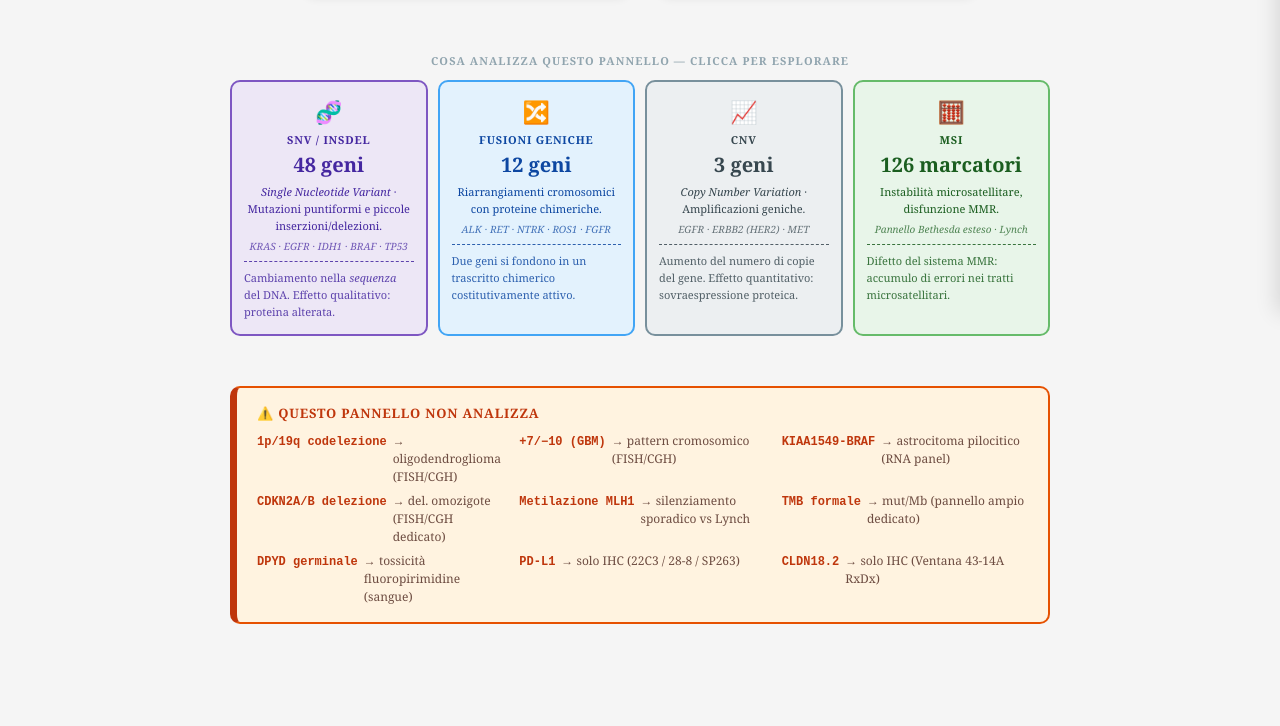
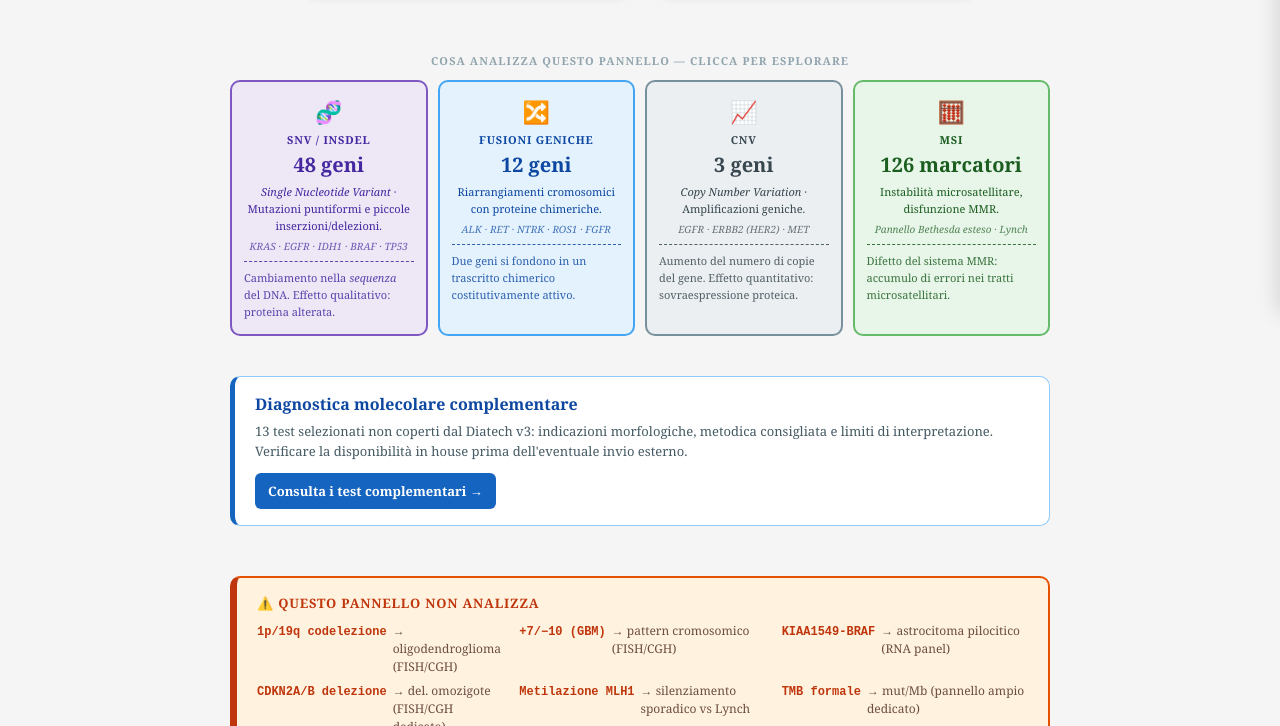
Before and after one commit to Infingardo/NGS, a plain HTML site: page index.html in a window 1280 px wide. Shown: the part 487-1213 px from the top of the page. Before the commit the page ends 1151 px from the top, so only its background shows below. Drawn offline with Linux system fonts and the light colour scheme.

Commit message:
Link complementary molecular testing guide from NGS homepage

```diff
--- a/index.html
+++ b/index.html
@@ -307,6 +307,11 @@
       </div>
     </div>
   </div>
+  <section style="width:100%;max-width:820px;margin-top:8px;background:#fff;border:1.5px solid #90CAF9;border-left:5px solid #1565C0;border-radius:10px;padding:16px 20px;">
+    <div style="font-size:16px;font-weight:700;color:#0D47A1;margin-bottom:6px;">Diagnostica molecolare complementare</div>
+    <p style="font-size:13px;line-height:1.55;color:#455A64;margin-bottom:11px;">13 test selezionati non coperti dal Diatech v3: indicazioni morfologiche, metodica consigliata e limiti di interpretazione. Verificare la disponibilità in house prima dell'eventuale invio esterno.</p>
+    <a href="./test-complementari.html" style="display:inline-block;background:#1565C0;color:#fff;border-radius:6px;padding:9px 13px;text-decoration:none;font-weight:700;font-size:13px;">Consulta i test complementari →</a>
+  </section>
   <div class="home-limits">
     <div class="home-limits-title">⚠️ Questo pannello NON analizza</div>
     <div class="home-limits-grid">
```
